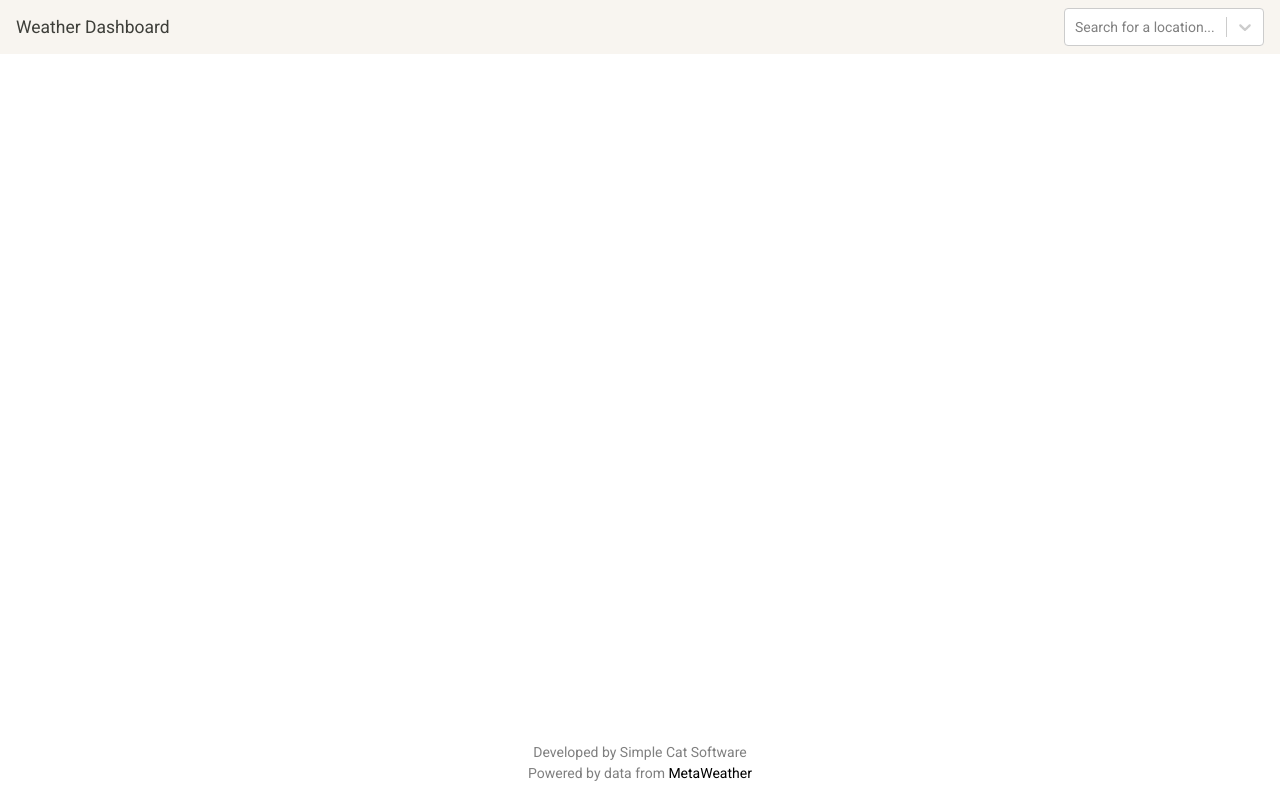
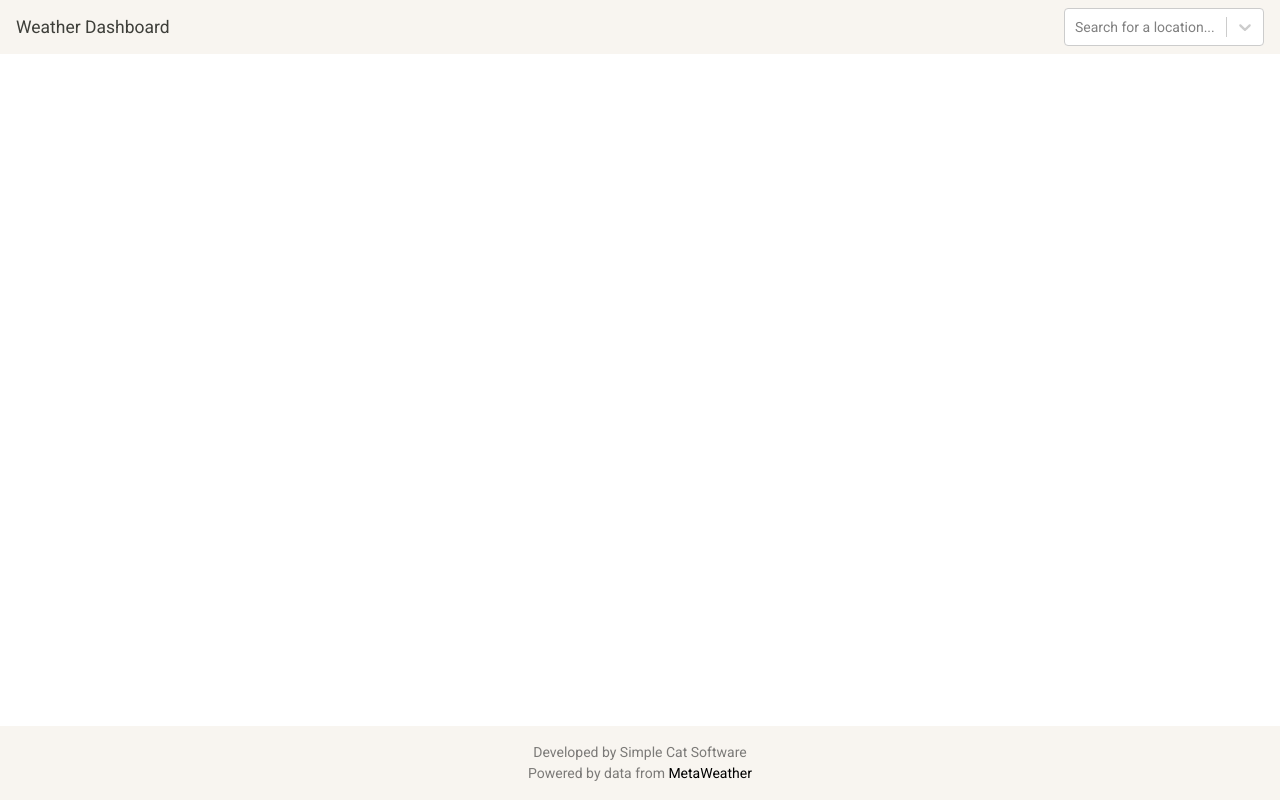
Before and after one commit to simplecatsoftware/weather-dashboard, a React (Create React App) app: page / in a window 1280 px wide. Built offline with nearby package versions, Linux system fonts and the light colour scheme.

Commit message:
add a background and proper spacing for footer

```diff
--- a/src/App.jsx
+++ b/src/App.jsx
@@ -42,7 +42,7 @@ export default class App extends Component {
 
     render() {
         return (
-            <div>
+            <div style={{marginBottom: 75}}>
                 <Menu>
                     <Search onLocationsUpdated={this.onLocationsUpdated}
                             selectedLocations={this.state.locations}
--- a/src/components/Footer.jsx
+++ b/src/components/Footer.jsx
@@ -4,7 +4,7 @@ import {Navbar} from "reactstrap";
 export default class Footer extends Component {
     render() {
         return (
-            <Navbar color="faded" light fixed={'bottom'}>
+            <Navbar color={'light'} light fixed={'bottom'}>
                 <div className={'navbar-text text-center mx-auto'}>
                     Developed by Simple Cat Software<br/>
                     Powered by data from <a href={'https://www.metaweather.com/'} target={'_blank'}>MetaWeather</a>
```
